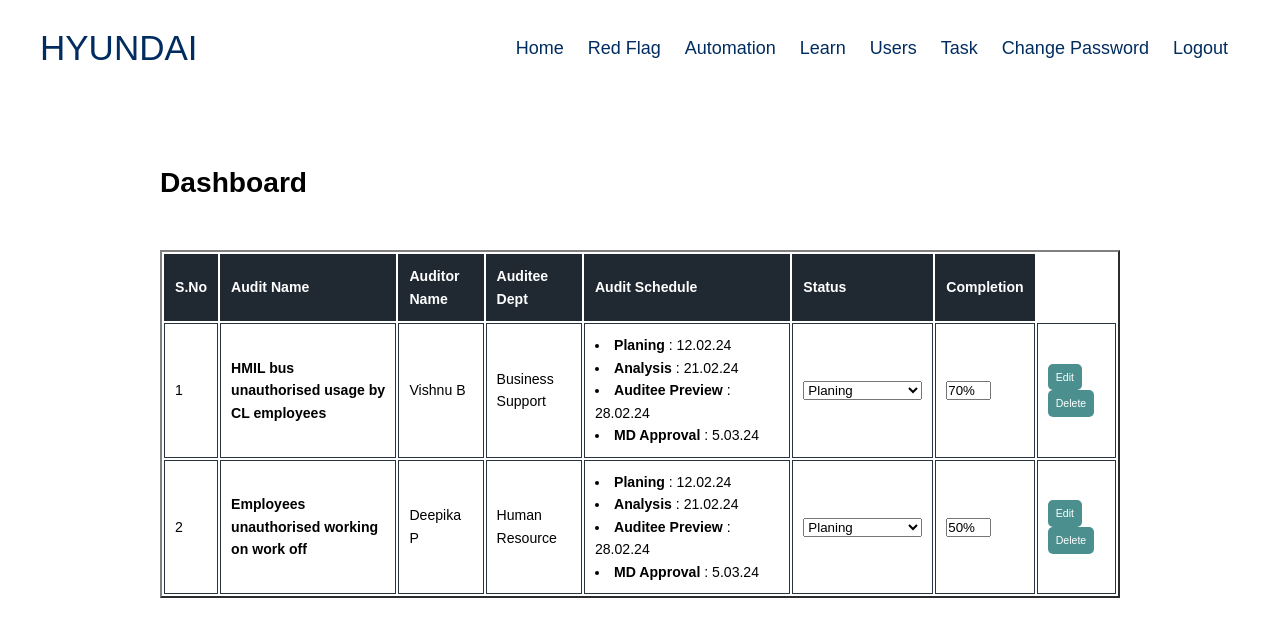
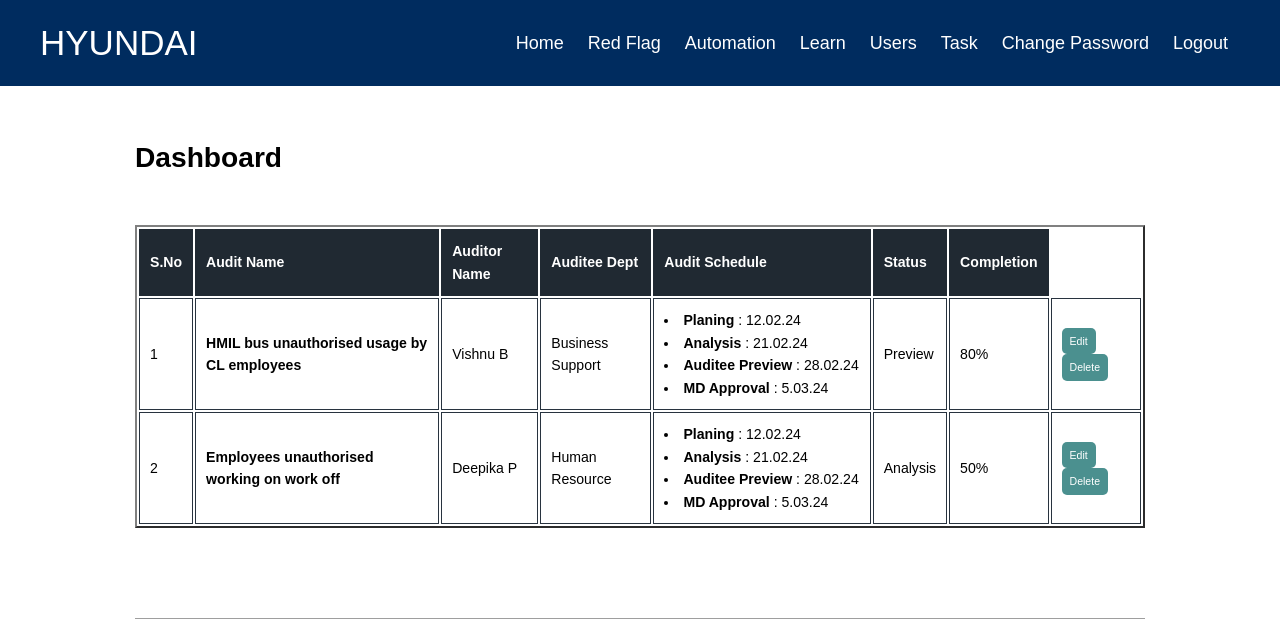
Before and after one commit to vikashgraja/audit_automation, a Django app: page / in a window 1280 px wide. Shown: the top 619 px of the page. Run offline with Django 4.2, Linux system fonts and the light colour scheme; a user stored in the database is signed in; grey boxes are pictures that could not be loaded.

Commit message:
Want to add Manual functionality

```diff
--- a/static/css/nav.css
+++ b/static/css/nav.css
@@ -10,11 +10,12 @@
   top: 0;
   left: 0;
   width: 100%;
-  padding: 20px;
+  padding: 15px ;
   transition: all 0.4s ease;
+  background: #002c5f;
 }
 nav.sticky{
-  padding: 15px 20px;
+  padding: 15px;
   background: #002c5f;
   box-shadow: 0 5px 10px rgba(0, 0, 0, 0.1);
 }
@@ -29,7 +30,7 @@
 nav .logo a{
   font-weight: 500;
   font-size: 35px;
-  color: #002c5f;
+  color: #fff;
 }
 nav.sticky .logo a{
   color: #fff;
@@ -43,7 +44,7 @@
 }
  .nav-links li a{
   text-decoration: none;
-  color: #002c5f;
+  color: #fff;
   font-size: 18px;
   font-weight: 500;
   padding: 10px 4px;
@@ -70,5 +71,5 @@
 }
 
 .content {
-  padding: 100px;
+  padding: 75px;
 }
--- a/templates/pages/home.html
+++ b/templates/pages/home.html
@@ -28,6 +28,11 @@
                     <li><b>Auditee Preview</b> : 28.02.24</li>
                     <li><b>MD Approval</b> : 5.03.24</li>
                 </td>
+                {% if request.user.is_superuser %}
+                <td>Preview</td>
+                <td>80%</td>
+                {% endif %}
+                {% if not request.user.is_superuser %}
                 <td>
                     <select name="status" id="status1">
                         <option value="Planing">Planing</option>
@@ -39,6 +44,7 @@
                 <td WIDTH="7%">
                     <input type="text" value="70%" size="3">
                 </td>
+                {% endif %}
                 {% if request.user.is_superuser %}
                 <td class='select'>
                     <a class='button' href="#"> Edit </a>
@@ -58,17 +64,23 @@
                     <li><b>Auditee Preview</b> : 28.02.24</li>
                     <li><b>MD Approval</b> : 5.03.24</li>
                 </td>
+                {% if request.user.is_superuser %}
+                <td>Analysis</td>
+                <td>50%</td>
+                {% endif %}
+                {% if not request.user.is_superuser %}
                 <td>
                     <select name="status" id="status2">
                         <option value="Planing">Planing</option>
                         <option value="Analysis">Analysis</option>
-                        <option value="Auditee Preview">Auditee Preview</option>
-                        <option value="MD Approval">MD Approval</option>
+                        <option value="Preview">Auditee Preview</option>
+                        <option value="Approval">MD Approval</option>
                     </select>
                 </td>
                 <td WIDTH="7%">
                     <input type="text" value="50%" size="3">
                 </td>
+                {% endif %}
                 {% if request.user.is_superuser %}
                 <td class='select'>
                     <a class='button' href="#"> Edit </a>
```
Also changed, not shown: db.sqlite3.
